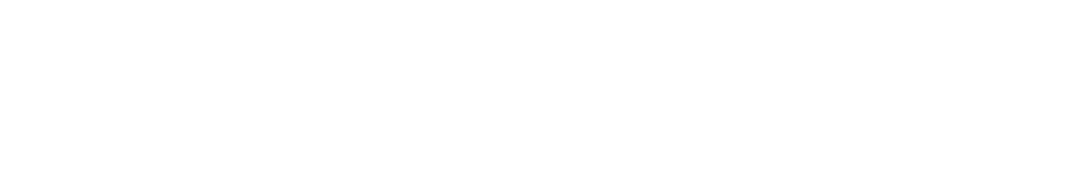
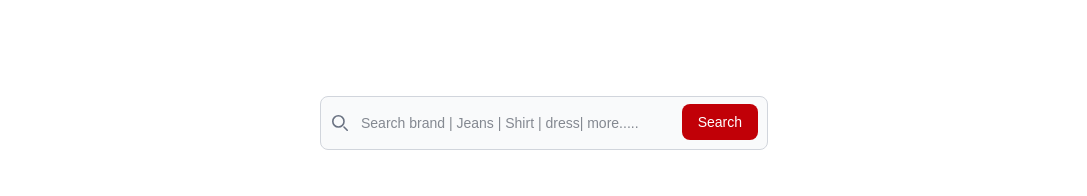
Before and after one commit to vijaykanth1/myproject, a Next.js app: page / in a window 1280 px wide. Shown: the top 196 px of the page, without its empty margins (96-1183 px from the left). Built offline with nearby package versions, Linux system fonts and the light colour scheme.

Commit message:
search component

```diff
--- a/app/page.tsx
+++ b/app/page.tsx
@@ -1,10 +1,12 @@
 //import Image from "next/image";
 import NumberList from "./listing";
+import Search from "./search";
 
 export default function Home() {
   return (
     <main className="flex min-h-screen flex-col items-center justify-between p-24">
     <div className="bg-white">
+      <Search />
       <div className="mx-auto max-w-2xl px-4 py-16 sm:px-6 sm:py-24 lg:max-w-7xl lg:px-8">
         <h2 className="text-2xl font-bold tracking-tight text-gray-900">
           Listing
--- /dev/null
+++ b/app/search.tsx
@@ -0,0 +1,16 @@
+export default function Search() {
+    return (
+        <form className="max-w-md mx-auto">
+    <label htmlFor="default-search" className="mb-2 text-sm font-medium text-gray-900 sr-only dark:text-white">Search</label>
+    <div className="relative">
+        <div className="absolute inset-y-0 start-0 flex items-center ps-3 pointer-events-none">
+            <svg className="w-4 h-4 text-gray-500 dark:text-gray-400" aria-hidden="true" xmlns="http://www.w3.org/2000/svg" fill="none" viewBox="0 0 20 20">
+                <path stroke="currentColor" strokeLinecap="round" strokeLinejoin="round" strokeWidth="2" d="m19 19-4-4m0-7A7 7 0 1 1 1 8a7 7 0 0 1 14 0Z"/>
+            </svg>
+        </div>
+        <input type="search" id="default-search" className="block w-full p-4 ps-10 text-sm text-gray-900 border border-gray-300 rounded-lg bg-gray-50 focus:ring-blue-500 focus:border-blue-500 dark:bg-gray-700 dark:border-gray-600 dark:placeholder-gray-400 dark:text-white dark:focus:ring-blue-500 dark:focus:border-blue-500" placeholder="Search brand | Jeans | Shirt | dress| more....." required />
+        <button type="submit" className="text-white absolute end-2.5 bottom-2.5 bg-red-700 focus:ring-4 focus:outline-none focus:ring-blue-300 font-medium rounded-lg text-sm px-4 py-2 dark:bg-blue-600 dark:hover:bg-blue-700 dark:focus:ring-blue-800">Search</button>
+    </div>
+</form>
+    )
+}
```
